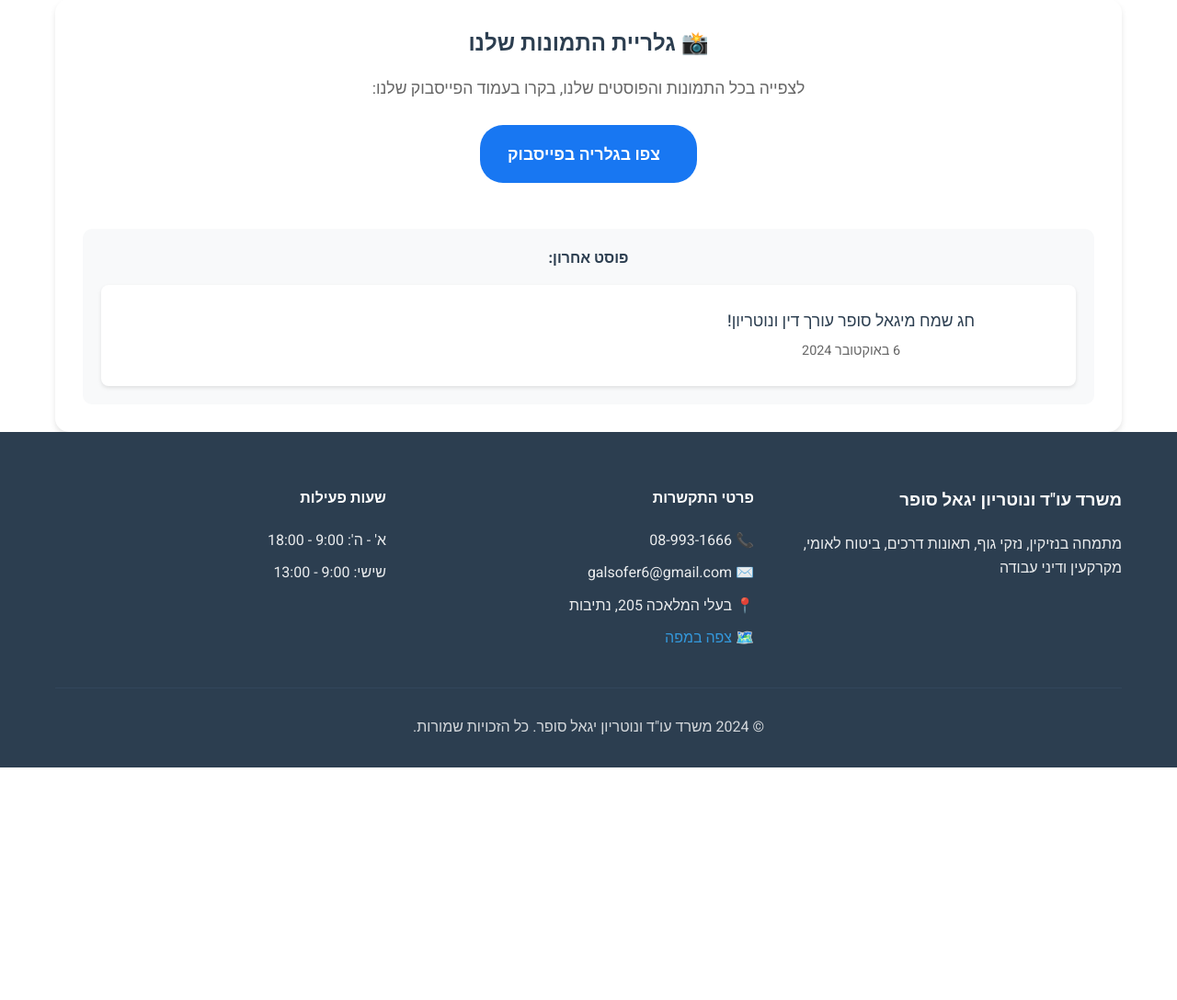
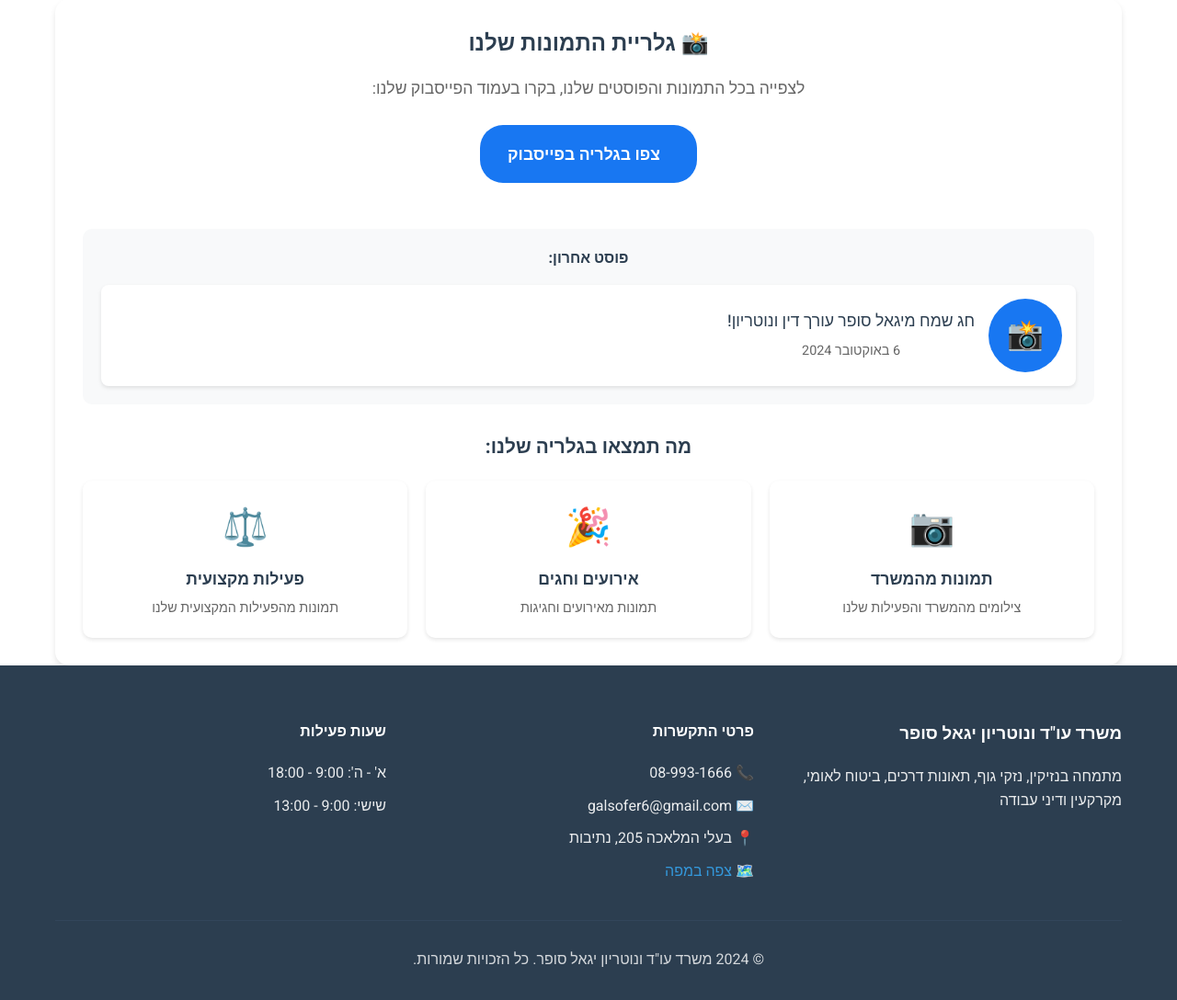
Before and after one commit to a0534166556-cpu/lawyer-website, a Flask app: page /gallery in a window 1280 px wide. Shown: the part 487-1575 px from the top of the page at 92% size. Before the commit the page ends 1322 px from the top, so only its background shows below. Run offline with Flask 3, Linux system fonts and the light colour scheme; some libraries are stand-ins or nearby versions.

Commit message:
Fix Facebook embed error and improve gallery design

```diff
--- a/templates/gallery.html
+++ b/templates/gallery.html
@@ -26,10 +26,31 @@
                 <div class="facebook-preview">
                     <h4>פוסט אחרון:</h4>
                     <div class="post-preview">
-                        <img src="https://scontent.ftlv1-1.fna.fbcdn.net/v/t39.30808-1/123456789/123456789_123456789_123456789_n.jpg" alt="פוסט אחרון" onerror="this.style.display='none'">
+                        <div class="post-icon">📸</div>
                         <div class="post-text">
                             <p>חג שמח מיגאל סופר עורך דין ונוטריון!</p>
                             <small>6 באוקטובר 2024</small>
+                        </div>
+                    </div>
+                </div>
+
+                <div class="gallery-features">
+                    <h4>מה תמצאו בגלריה שלנו:</h4>
+                    <div class="features-grid">
+                        <div class="feature">
+                            <span class="feature-icon">📷</span>
+                            <h5>תמונות מהמשרד</h5>
+                            <p>צילומים מהמשרד והפעילות שלנו</p>
+                        </div>
+                        <div class="feature">
+                            <span class="feature-icon">🎉</span>
+                            <h5>אירועים וחגים</h5>
+                            <p>תמונות מאירועים וחגיגות</p>
+                        </div>
+                        <div class="feature">
+                            <span class="feature-icon">⚖️</span>
+                            <h5>פעילות מקצועית</h5>
+                            <p>תמונות מהפעילות המקצועית שלנו</p>
                         </div>
                     </div>
                 </div>
@@ -38,9 +59,6 @@
     </div>
 </section>
 
-<!-- Facebook SDK -->
-<div id="fb-root"></div>
-<script async defer crossorigin="anonymous" src="https://connect.facebook.net/he_IL/sdk.js#xfbml=1&version=v18.0" nonce="YOUR_NONCE"></script>
 
 <style>
 .facebook-gallery {
@@ -120,11 +138,16 @@
     box-shadow: 0 2px 4px rgba(0, 0, 0, 0.1);
 }
 
-.post-preview img {
+.post-icon {
     width: 80px;
     height: 80px;
-    object-fit: cover;
-    border-radius: 8px;
+    background: #1877f2;
+    border-radius: 50%;
+    display: flex;
+    align-items: center;
+    justify-content: center;
+    font-size: 2em;
+    color: white;
 }
 
 .post-text p {
@@ -137,5 +160,53 @@
     color: #666;
     font-size: 0.9em;
 }
+
+.gallery-features {
+    margin-top: 30px;
+    text-align: center;
+}
+
+.gallery-features h4 {
+    color: #2c3e50;
+    margin-bottom: 20px;
+    font-size: 1.3em;
+}
+
+.features-grid {
+    display: grid;
+    grid-template-columns: repeat(auto-fit, minmax(200px, 1fr));
+    gap: 20px;
+    margin-top: 20px;
+}
+
+.feature {
+    background: white;
+    padding: 20px;
+    border-radius: 10px;
+    box-shadow: 0 2px 4px rgba(0, 0, 0, 0.1);
+    transition: transform 0.3s ease;
+}
+
+.feature:hover {
+    transform: translateY(-5px);
+}
+
+.feature-icon {
+    font-size: 2.5em;
+    display: block;
+    margin-bottom: 10px;
+}
+
+.feature h5 {
+    color: #2c3e50;
+    margin: 10px 0 5px 0;
+    font-size: 1.1em;
+}
+
+.feature p {
+    color: #666;
+    font-size: 0.9em;
+    margin: 0;
+}
 </style>
 {% endblock %}
```
